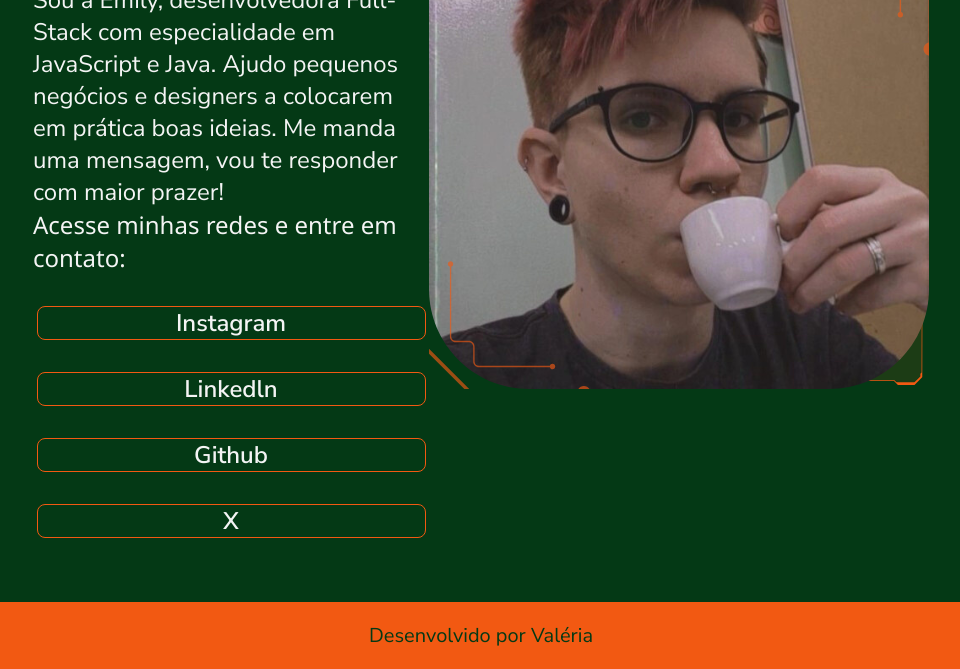
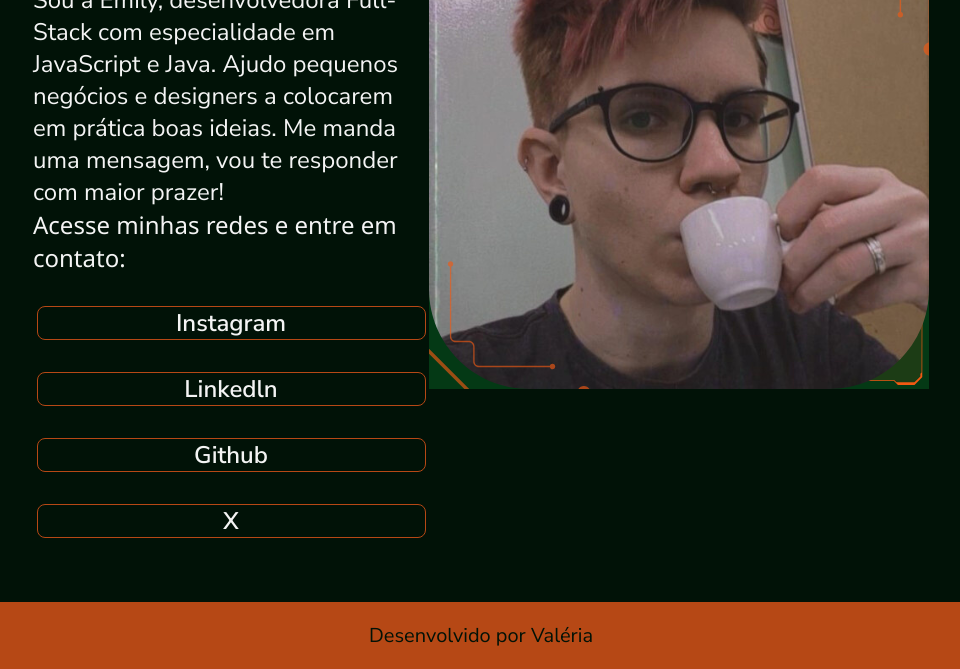
Before and after one commit to ValeriaCavania/pagina_emily, a plain HTML site: page index.html in a window 1280 px wide. Shown: the part 325-994 px from the top of the page, without its empty margins (159-1119 px from the left). Drawn offline with Linux system fonts and the light colour scheme.

Commit message:
alteracao de cor

```diff
--- a/style/style.css
+++ b/style/style.css
@@ -2,9 +2,9 @@
 
 
 :root{
-    --cor-primaria: #043915;
+    --cor-primaria: #011207;
     --cor-secundária: #F4F4F4;
-    --cor-terciaria: #F25912;
+    --cor-terciaria: #b64815;
     --cor-hover: #4C763B;
 
     --fonte-primaria: 'Noto Sans', sans-serif;
```
